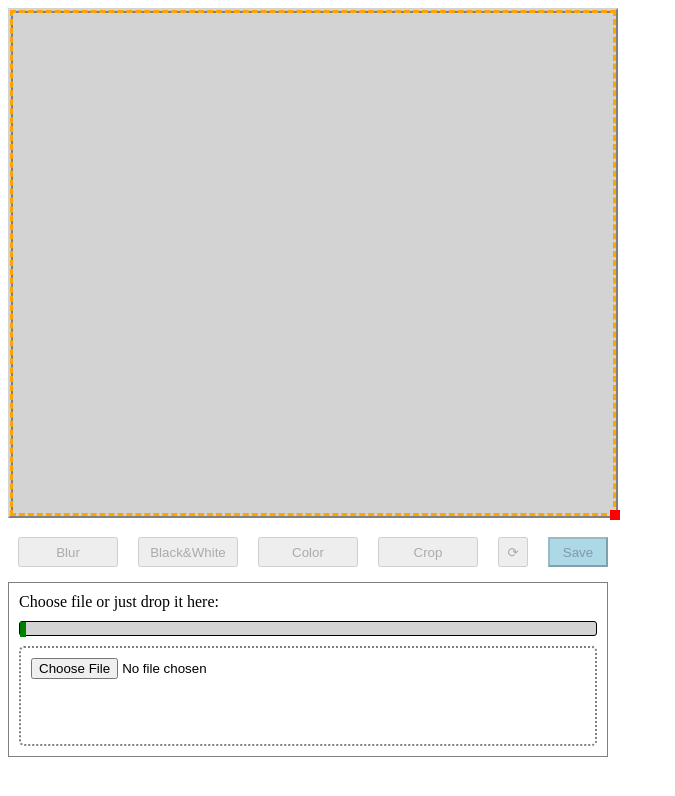
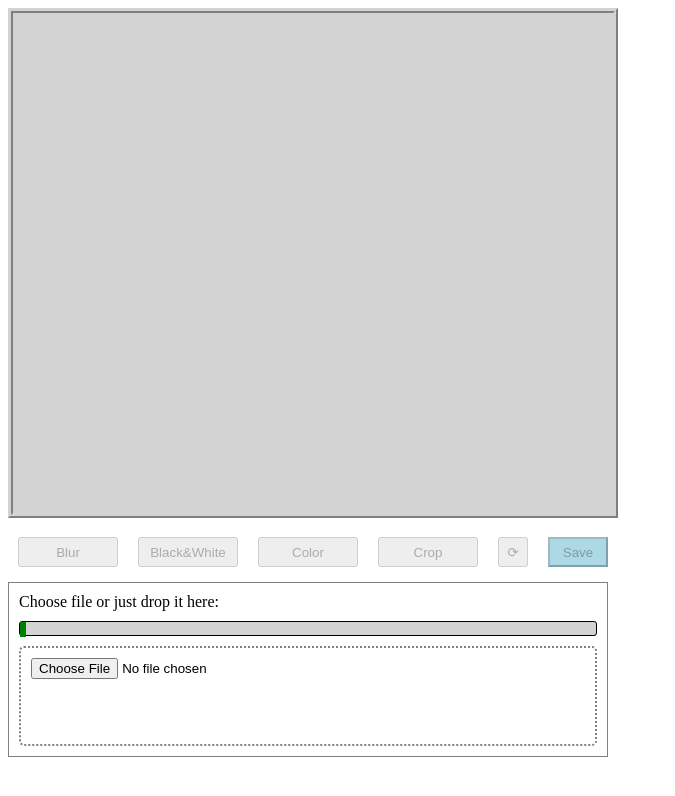
Before and after one commit to buahaga/react-photo-editor, a React app: page / in a window 1280 px wide. Shown: the top 796 px of the page, without its empty margins (0-675 px from the left). Built offline with nearby package versions, Linux system fonts and the light colour scheme.

Commit message:
crop area borders

```diff
--- a/src/components/crop-area-ruler/CropAreaRuler.css
+++ b/src/components/crop-area-ruler/CropAreaRuler.css
@@ -6,3 +6,7 @@
   background-color: red;
   cursor: pointer;
 }
+
+.crop-ruler.hidden {
+  display: none;
+}
--- a/src/components/crop-area-ruler/CropAreaRuler.tsx
+++ b/src/components/crop-area-ruler/CropAreaRuler.tsx
@@ -5,6 +5,7 @@ import './CropAreaRuler.css';
 
 interface CropAreaRulerProps {
   onDrag: (coords: Coords) => void;
+  rulerClassName: string;
   style: {
     top: number;
     left: number;
@@ -16,7 +17,7 @@ export class CropAreaRuler extends React.Component<CropAreaRulerProps> {
   public render() {
     return (
       <Draggable onDrag={this.props.onDrag}>
-        <div className="crop-ruler" style={this.props.style}></div>
+        <div className={this.props.rulerClassName} style={this.props.style}></div>
       </Draggable>
     );
   }
--- a/src/components/crop-area/CropArea.css
+++ b/src/components/crop-area/CropArea.css
@@ -3,3 +3,7 @@
   border: 3px dashed orange;
   cursor: move;
 }
+
+.crop-area.hidden {
+  display: none;
+}
--- a/src/components/crop-area/CropArea.tsx
+++ b/src/components/crop-area/CropArea.tsx
@@ -51,17 +51,29 @@ export class CropArea extends React.Component<CropAreaProps, CropAreaState> {
   }
 
   private onCropAreaDrag = (coords: Coords) => {
+    const currentWidth = coords.deltaX + parseInt(this.state.width);
+    const currentHeight = coords.deltaY + parseInt(this.state.height);
+    if (currentWidth < this.props.size.width + 10 &&
+      currentHeight < this.props.size.height + 10 &&
+      coords.deltaX > 10 && coords.deltaY > 10) {
       this.setState({
         top: coords.deltaY,
         left: coords.deltaX
       });
     }
+  }
 
   private onRulerDrag = (coords: Coords) => {
+    const offsetX = coords.x - this.state.left;
+    const offsetY = coords.y - this.state.top;
+    if (offsetX < this.props.size.width &&
+      offsetY < this.props.size.height &&
+      offsetX > 10 && offsetY > 10) {
       this.setState({
         width: `${coords.x - this.state.left}px`,
         height: `${coords.y - this.state.top}px`
       });
+    }
   }
 
   private cropImage = () => {
@@ -76,6 +88,8 @@ export class CropArea extends React.Component<CropAreaProps, CropAreaState> {
 
   public render() {
 
+    const areaClassName = this.props.isToolBarActive ? 'crop-area' : 'crop-area hidden';
+    const rulerClassName = this.props.isToolBarActive ? 'crop-ruler' : 'crop-ruler hidden';
     const rulerStyle = {
       top: parseInt(this.state.height) + this.state.top,
       left: parseInt(this.state.width) + this.state.left
@@ -85,11 +99,11 @@ export class CropArea extends React.Component<CropAreaProps, CropAreaState> {
       <React.Fragment>
         <Draggable
           onDrag={(coords: Coords) => this.onCropAreaDrag(coords)}>
-          <div className="crop-area" role="presentation" style={this.state}></div>
+          <div className={areaClassName} role="presentation" style={this.state}></div>
         </Draggable>
 
         <CropAreaRuler
-          style={rulerStyle}
+          rulerClassName={rulerClassName} style={rulerStyle}
           onDrag={(coords: Coords) => this.onRulerDrag(coords)} />
 
         <ToolBar isButtonActive={this.props.isToolBarActive}
--- a/tsconfig.json
+++ b/tsconfig.json
@@ -4,7 +4,7 @@
       "jsx": "react",
       "module": "commonjs",
       "target": "es5",
-      "lib": ["es5", "es6"],
+      "lib": ["es5", "es6", "es2015", "es2016", "dom"],
       "noImplicitAny": true,
       "outDir": "./build/",
       "preserveConstEnums": true,
```
Also changed, not shown: 1 other file (tests, documents, lock files or other folders). Lines whose indentation alone changed are shown as unchanged.
